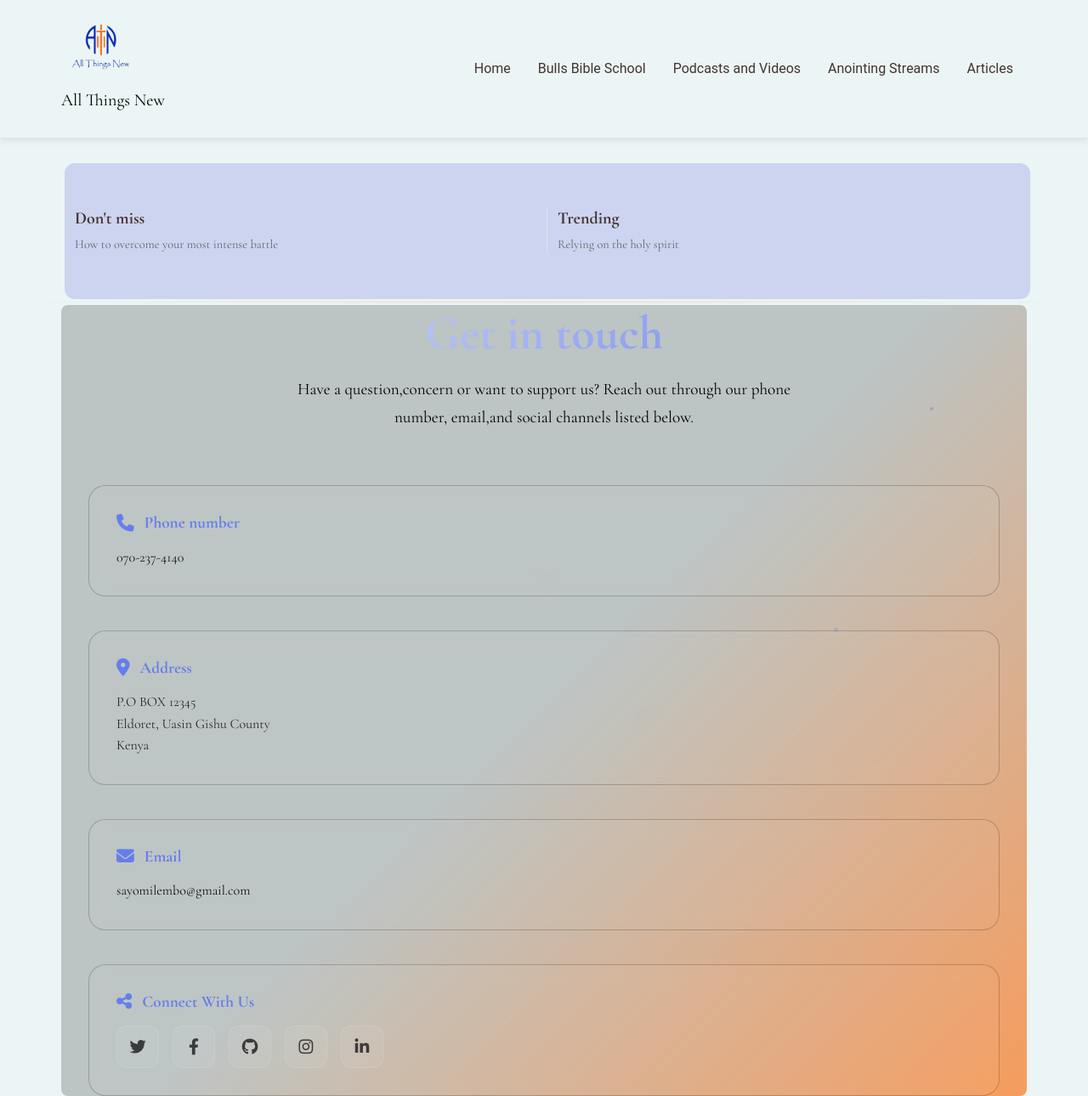
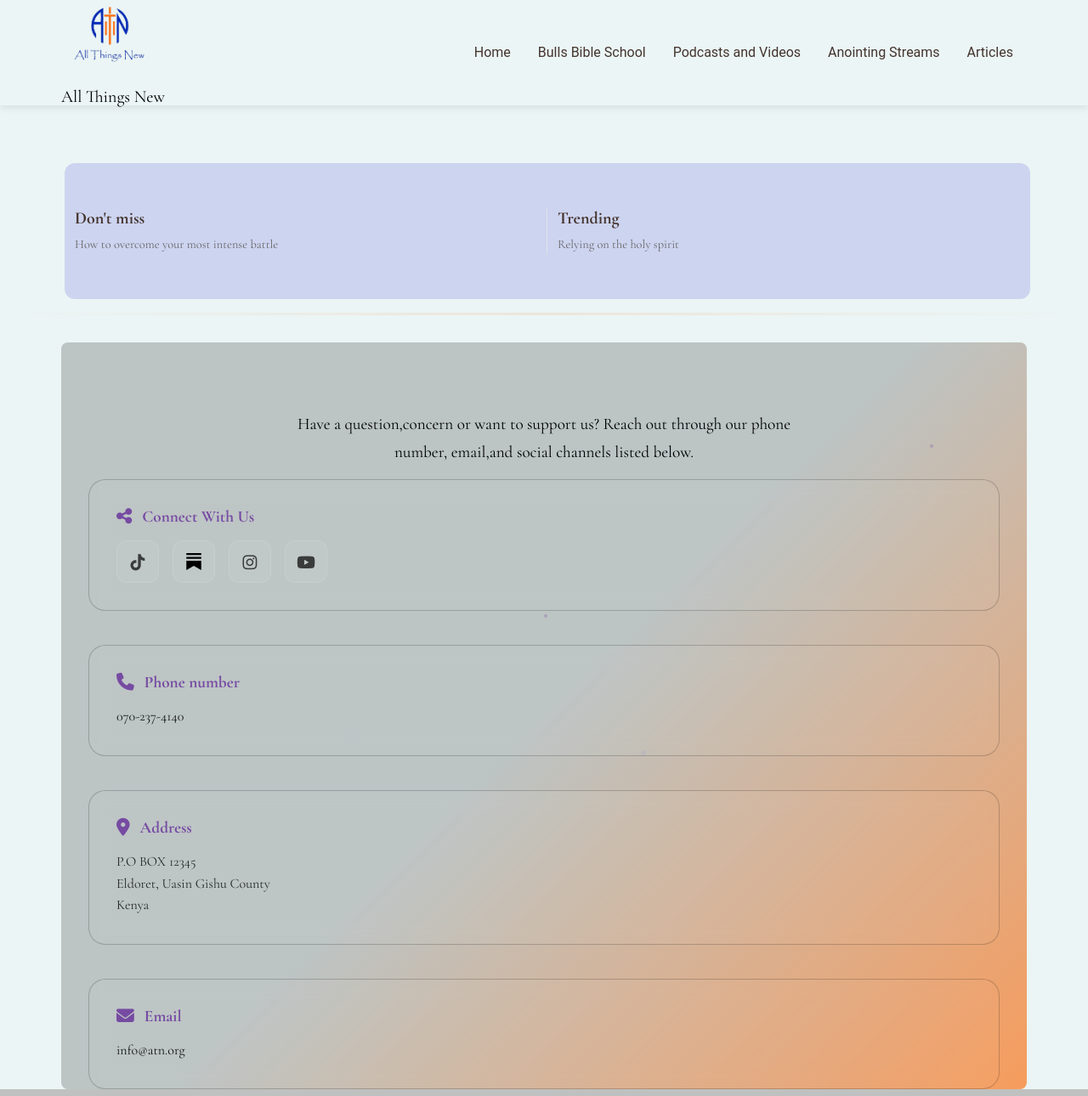
Before and after one commit to RZedits/things-new, a Flask app: page /all_articles in a window 1280 px wide. Shown: the whole page at 85% size. Run offline with Flask 3, Linux system fonts and the light colour scheme; some libraries are stand-ins or nearby versions.

Commit message:
Update socials links

```diff
--- a/main.py
+++ b/main.py
@@ -25,6 +25,7 @@ except OSError:
 # Define DB path relative to instance folder for better portability
 app.config['SECRET_KEY'] = '8BYkEfBA6O6donzWlSihBXox7C0sKR6b'
 db_path = os.path.join(app.instance_path, "atn.db")
+# app.config["SQLALCHEMY_DATABASE_URI"] = f"sqlite:///{db_path}"
 app.config["SQLALCHEMY_DATABASE_URI"] = "postgresql://postgres:kiHkUijdnyVTkGfzNYOIItXmIfCYeqgU@postgres.railway.internal:5432/railway"
 app.config["SQLALCHEMY_TRACK_MODIFICATIONS"] = False  # Optional: Disable modification tracking
 
--- a/static/css/styles.css
+++ b/static/css/styles.css
@@ -28,11 +28,25 @@
         p, h4, h5, h6, a, span, li, input, textarea, button {
             font-family: var(--main-font);
         }
+        .fancy-hr {
+            border: 0;
+            height: 5px;
+            background: radial-gradient(
+                ellipse at center,
+                #4a301d 0%,
+                #c57f4e 40%,
+                transparent 90%
+            );
+            margin: 3px 0;
+        }
+
 
         .navbar {
             background-color: var(--background) !important;
             box-shadow: 0 2px 10px var(--shadow);
-            padding: 0.5rem 1rem;
+            padding: 0.02rem 1rem;
+            margin-bottom: 0rem ;
+            height: 124px ;
         }
 
         .navbar .nav-link {
@@ -81,7 +95,10 @@
             height: 100%;
             background: linear-gradient(135deg, #667eea 0%, #764ba2 100%);
             opacity: 0.1;
-            animation: bgShift 8s ease-in-out infinite alternate;
+
+        }
+        .text-justify{
+           text-align :justify;
         }
 
         @keyframes bgShift {
@@ -203,9 +220,13 @@
             font-size: 1.5 rem;
             color: black;
             line-height: 1.7;
-            margin-bottom: 2.5rem;
+            margin-bottom: 0.5rem;
             animation: fadeInUp 1s ease-out 0.6s both;
         }
+        p {
+          margin-top: 0;
+          margin-bottom: 0.41rem;
+          }
 
         @keyframes fadeInUp {
             from {
@@ -822,8 +843,8 @@
        font-size : 1.2rem ;
   }
   hr{
-    margin: 2px !important;
-    opacity: 0.12 !important;
+    margin: 2px;
+    opacity: 0.12 ;
   }
   .article-body {
   overflow-x: hidden;
@@ -981,20 +1002,19 @@
 
         .section-header {
             text-align: center;
-            margin-bottom: 4rem;
+            margin-bottom: 1rem;
             animation: fadeInUp 1s ease-out;
         }
 
         .section-title {
             font-size: clamp(2.5rem, 6vw, 3.5rem);
             font-weight: 800;
-            background: linear-gradient(135deg, #ffffff 0%, #667eea 50%, #764ba2 100%);
+            background: linear-gradient(135deg, #764ba2 0%);
             background-size: 200% 200%;
             -webkit-background-clip: text;
             -webkit-text-fill-color: transparent;
             background-clip: text;
-            animation: gradientShift 3s ease-in-out infinite alternate;
-            margin-bottom: 1rem;
+            margin-bottom: 0.8rem;
         }
 
         @keyframes gradientShift {
@@ -1073,7 +1093,7 @@
             font-size: 1.2rem;
             font-weight: 700;
             margin-bottom: 1rem;
-            color: #667eea;
+            color: #764ba2;
             display: flex;
             align-items: center;
             gap: 0.75rem;
@@ -1140,7 +1160,7 @@
             }
 
             .container {
-                padding:  1rem;
+                padding:  0.1rem 1rem;
                 border-radius: 2rem !important;
 
             }
--- a/templates/footer.html
+++ b/templates/footer.html
@@ -23,7 +23,26 @@
             <div class="contact-grid">
                 <div class="contact-info-wrapper">
                     <div class="contact-info">
-
+                        <div class="info-card">
+                            <h3 class="info-title">
+                                <i class="fas fa-share-alt"></i>
+                                Connect With Us
+                            </h3>
+                            <div class="social-links">
+                                <a href="https://www.tiktok.com/@atn_new" class="social-link tiktok" aria-label="Tiktok">
+                                    <i class="fab fa-tiktok"></i>
+                                </a>
+                                <a href="https://substack.com/@atnministries" class="social-link substack" aria-label="substack">
+                                    <img src="{{ url_for('static', filename='images/substack.svg') }}" alt="Substack" style="height: 20px;">
+                                </a>
+                                <a href="https://www.instagram.com/allthingsnew632/" class="social-link instagram" aria-label="Instagram">
+                                    <i class="fab fa-instagram"></i>
+                                </a>
+                                <a href="https://www.youtube.com/channel/UCZOrPOsJGyTsNOR919KSmKQ" class="social-link youtube" aria-label="Youtube">
+                                    <i class="fab fa-youtube"></i>
+                                </a>
+                            </div>
+                        </div>
                         <div class="info-card">
                             <h3 class="info-title">
                                 <i class="fas fa-phone"></i>
@@ -51,33 +70,10 @@
                                 Email
                             </h3>
                             <div class="info-content">
-                                <a href="mailto:sayomilembo@gmail.com">sayomilembo@gmail.com</a>
+                                <a href="mailto:sayomilembo@gmail.com">info@atn.org</a>
                             </div>
                         </div>
 
-                        <div class="info-card">
-                            <h3 class="info-title">
-                                <i class="fas fa-share-alt"></i>
-                                Connect With Us
-                            </h3>
-                            <div class="social-links">
-                                <a href="#" class="social-link twitter" aria-label="Twitter">
-                                    <i class="fab fa-twitter"></i>
-                                </a>
-                                <a href="#" class="social-link facebook" aria-label="Facebook">
-                                    <i class="fab fa-facebook-f"></i>
-                                </a>
-                                <a href="#" class="social-link github" aria-label="GitHub">
-                                    <i class="fab fa-github"></i>
-                                </a>
-                                <a href="#" class="social-link instagram" aria-label="Instagram">
-                                    <i class="fab fa-instagram"></i>
-                                </a>
-                                <a href="#" class="social-link linkedin" aria-label="LinkedIn">
-                                    <i class="fab fa-linkedin-in"></i>
-                                </a>
-                            </div>
-                        </div>
                     </div>
                 </div>
             </div>
--- a/templates/header.html
+++ b/templates/header.html
@@ -19,7 +19,7 @@
             <a class="navbar-brand" href="#">
                 <img src="{{ url_for('static', filename='images/logo.png') }}"
                      alt="..."
-                     style="width: 90px; height: 90px;"
+                     style="width: 110px; height: 110px;"
                      class="me-2">
 
                 <p class="d-none d-sm-block">All Things New</p>
```
Also changed, not shown: templates/index.html (+7 -6 lines), static/images/substack.svg (added).
